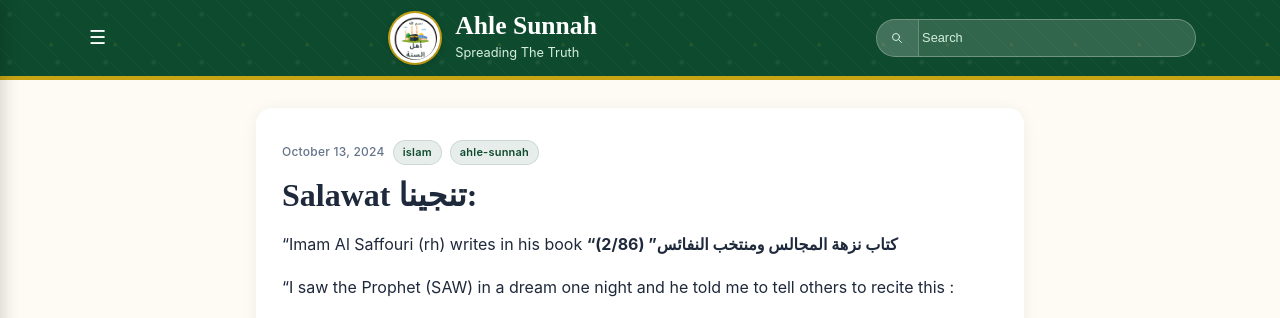
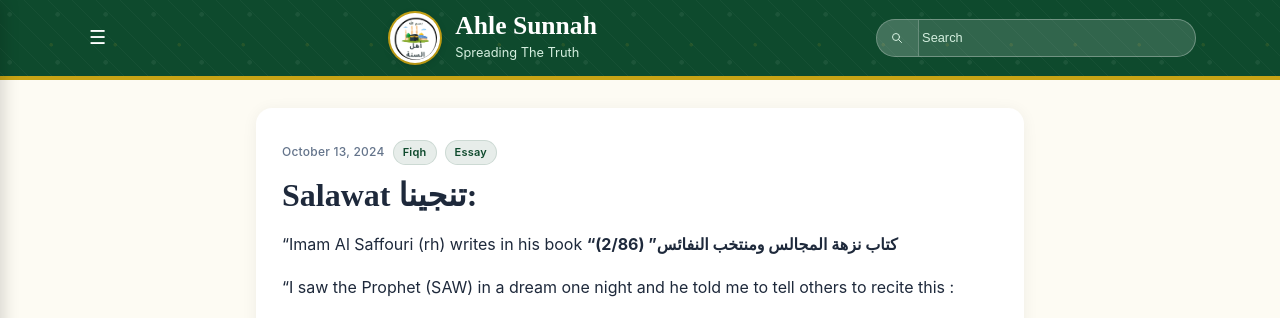
Before and after one commit to Fali17/ahlesunnah, a Jekyll site: the page built from _posts/2024-10-13-salawat.md, in a window 1280 px wide and 1141 px high. Shown: the top 318 px of the window. Built offline with Jekyll 4.4.1, drawn with Linux system fonts in a browser that asks for light colours.

Commit message:
Update 2024-10-13-salawat.md

```diff
--- a/_posts/2024-10-13-salawat.md
+++ b/_posts/2024-10-13-salawat.md
@@ -2,7 +2,7 @@
 layout: post
 title: "Salawat تنجينا:"
 date: 2024-10-13 13:01:00 +0000
-tags: [islam, ahle-sunnah]
+tags: [Fiqh,Essay]
 ---
 
 "Imam Al Saffouri (rh) writes in his book **"كتاب نزهة المجالس ومنتخب النفائس" (2/86)**
```
